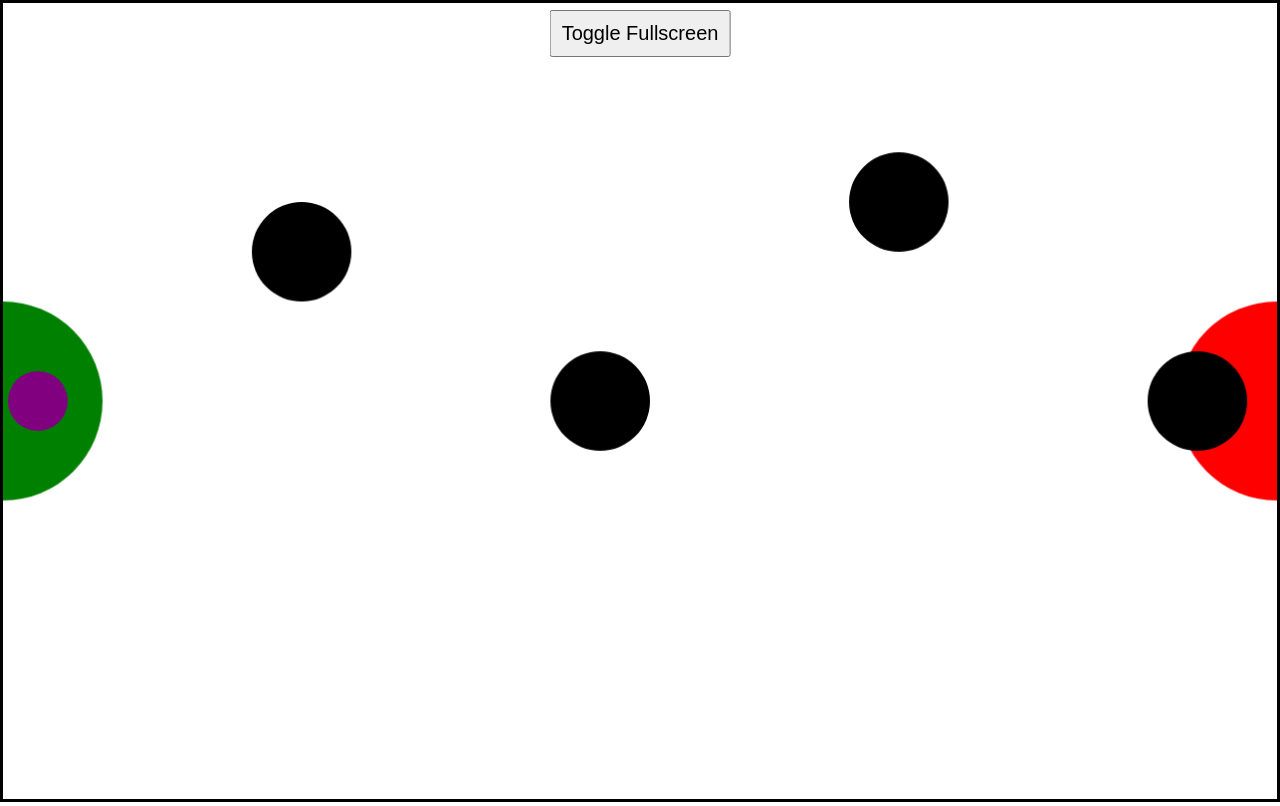
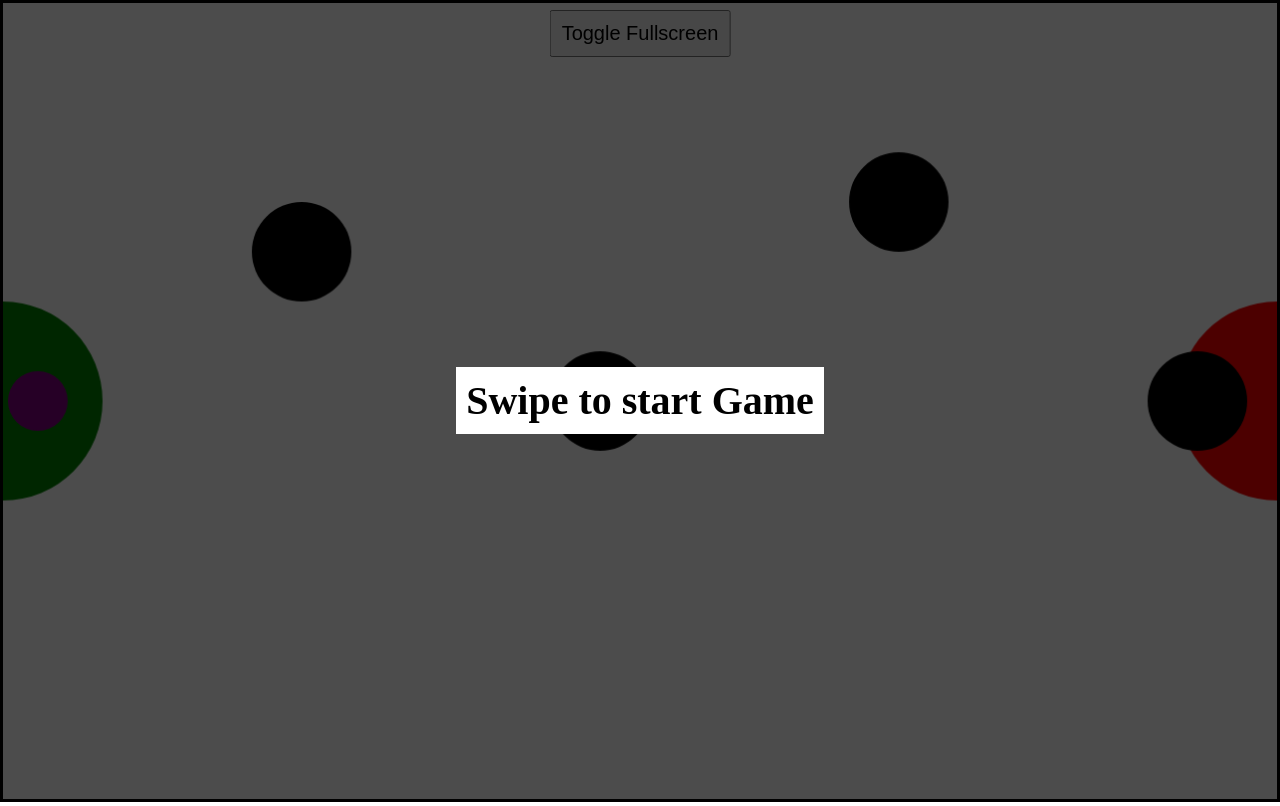
Before and after one commit to avarfreyr/avarfreyr.github.io, a plain HTML site: page docs/index.html in a window 1280 px wide. Drawn offline with Linux system fonts and the light colour scheme.

Commit message:
Update index.html

```diff
--- a/docs/index.html
+++ b/docs/index.html
@@ -24,9 +24,37 @@
             left: 50%;
             transform: translateX(-50%);
         }
+        #start-screen {
+            display: flex;
+            flex-direction: column;
+            justify-content: center;
+            align-items: center;
+            position: absolute;
+            top: 0;
+            left: 0;
+            width: 100%;
+            height: 100%;
+            background-color: rgba(0, 0, 0, 0.7);
+            z-index: 9999;
+        }
+        #start-screen h1 {
+            color: black;
+            padding: 10px;
+            background-color: white;
+            font-size: 40px;
+        }
+        :fullscreen, ::backdrop {
+            background-color: white;
+            margin: 0px;
+            height: 100%;
+            width: 100%;
+        }
     </style>
 </head>
 <body>
+    <div id="start-screen">
+        <h1>Swipe to start Game</h1>
+    </div>
     <canvas id="canvas"></canvas>
     <button id='fullScreenButton'>Toggle Fullscreen</button>
     <script src="verk3.js"></script>
```
